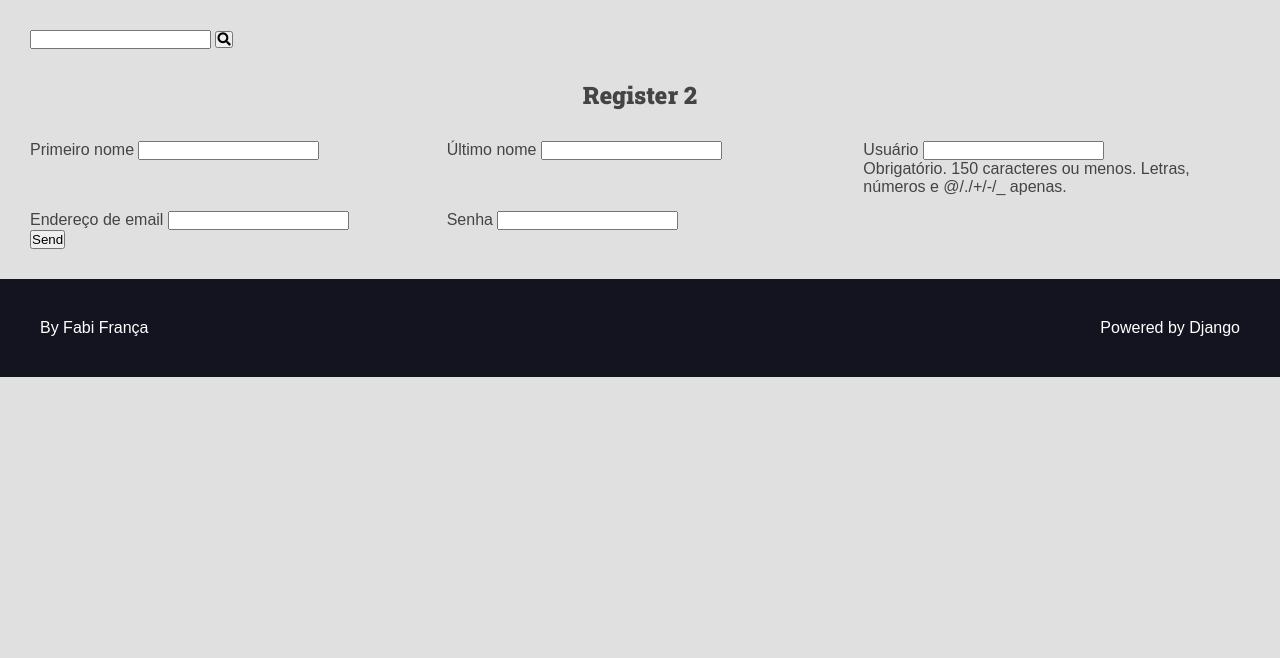
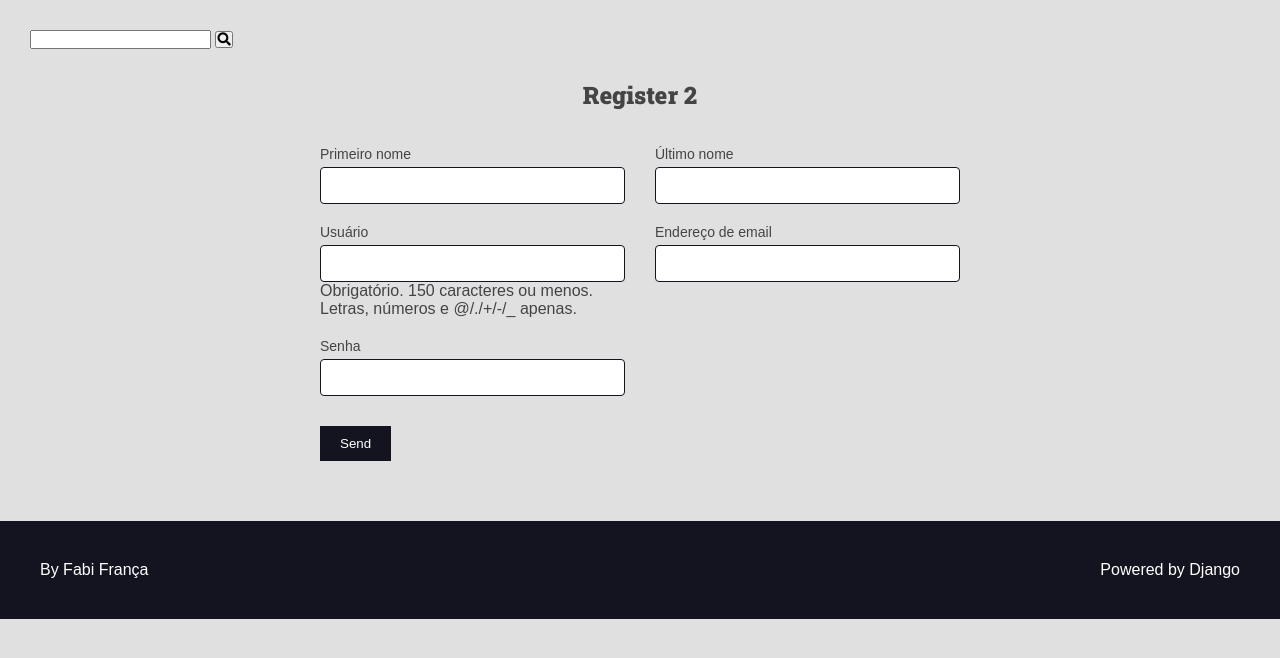
Before and after one commit to FabianaRSFF/curso-django-projeto1, a Django app: page /authors/register/ in a window 1280 px wide. Shown: the part 113-771 px from the top of the page. Run offline with Django 4.2, Linux system fonts and the light colour scheme.

Commit message:
Adicionando CSS ao formulário

```diff
--- a/authors/templates/authors/pages/register_view.html
+++ b/authors/templates/authors/pages/register_view.html
@@ -9,7 +9,7 @@
 <div class="main-content container">
     <form action="{% url 'authors:create' %}" method="POST">
         {% csrf_token %}
-        <div class="form content form-content-grid">
+        <div class="form-content form-content-grid">
         {% for field in form %}
             <div class="form group">
             <label for="{{field.id_for_label}}">{{field.label}}</label>
@@ -22,9 +22,12 @@
             </div>
         {% endfor %}
         </div>
-        <div class="form-group">
-            <button type="submit">Send</button>
-        </div>
+
+        <div class="form-content form-content-grid">
+            <div class="form-group">
+                <button type="submit">Send</button>
+            </div>
+        </div
     </form>
 </div>
 {% endblock content %}
--- a/authors/views.py
+++ b/authors/views.py
@@ -1,4 +1,3 @@
-from tkinter.messagebox import NO
 from django.shortcuts import redirect, render
 from .forms import RegisterForm
 from django.http import Http404
--- a/recipes/templates/recipes/partials/header.html
+++ b/recipes/templates/recipes/partials/header.html
@@ -3,7 +3,7 @@
         <h1>
             <a class="main-logo" href="{% url 'recipes:home' %}">
                 <i class="fas fa-utensils main-logo-icon"></i>
-                <span class="main-logo-text">Recipes {{ name }}</span>
+                <span class="main-logo-text">Recipes{{ name }}</span>
             </a>
         </h1>
     </div>
```
